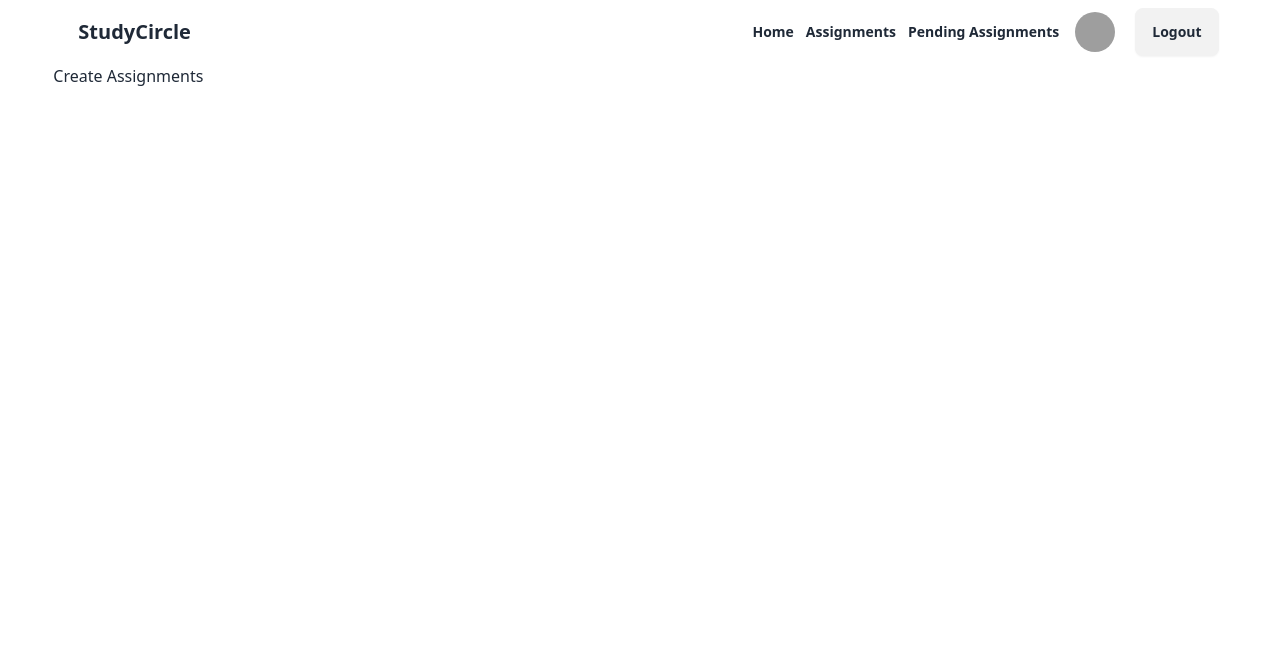
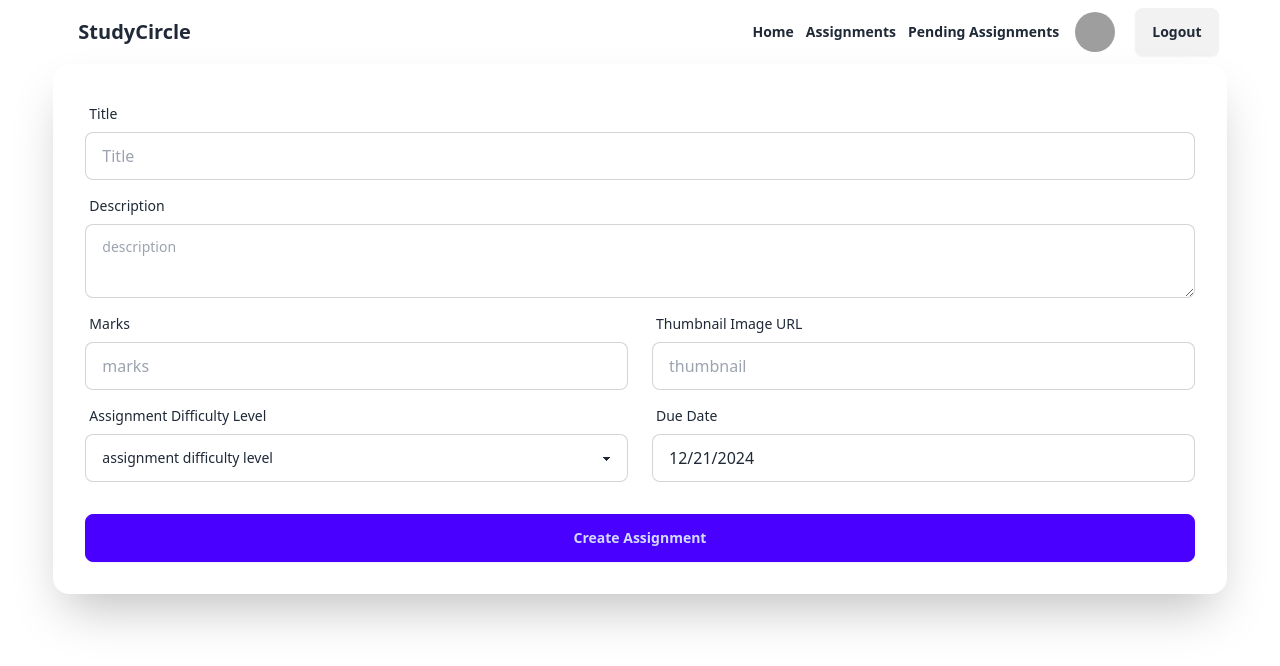
Before and after one commit to Sadia492/study-circle, a React (Vite) app: page /create-assignments in a window 1280 px wide. Shown: the top 666 px of the page. Built offline with nearby package versions, Linux system fonts and the light colour scheme; no server answers; sample sign-in values are in the browser's storage; grey boxes are pictures that could not be loaded.

Commit message:
create assignment page functionality added

```diff
--- a/package.json
+++ b/package.json
@@ -10,12 +10,15 @@
     "preview": "vite preview"
   },
   "dependencies": {
+    "axios": "^1.7.9",
     "firebase": "^11.1.0",
     "react": "^18.3.1",
+    "react-datepicker": "^7.5.0",
     "react-dom": "^18.3.1",
     "react-hot-toast": "^2.4.1",
     "react-icons": "^5.4.0",
-    "react-router-dom": "^6.28.1"
+    "react-router-dom": "^6.28.1",
+    "sweetalert2": "^11.15.3"
   },
   "devDependencies": {
     "@eslint/js": "^9.17.0",
--- a/src/pages/CreateAssignments.jsx
+++ b/src/pages/CreateAssignments.jsx
@@ -1,5 +1,137 @@
-import React from "react";
+import React, { useState } from "react";
+import DatePicker from "react-datepicker";
+import "react-datepicker/dist/react-datepicker.css";
+import useAuth from "../hooks/useAuth";
+import axios from "axios";
+import toast from "react-hot-toast";
+import Swal from "sweetalert2";
 
 export default function CreateAssignments() {
-  return <div>Create Assignments</div>;
+  const [startDate, setStartDate] = useState(new Date());
+  const { user } = useAuth();
+  const handleSubmit = async (e) => {
+    e.preventDefault();
+    const form = e.target;
+    const title = form.title.value;
+    const description = form.description.value;
+    const marks = parseFloat(form.marks.value);
+    const image = form.image.value;
+    const difficulty = form.difficulty.value;
+    const dueDate = startDate;
+
+    const formData = {
+      title,
+      description,
+      marks,
+      image,
+      difficulty,
+      dueDate,
+      creator: {
+        email: user?.email,
+        name: user?.displayName,
+      },
+    };
+
+    try {
+      const { data } = await axios.post(
+        `${import.meta.env.VITE_URL}/add-assignments`,
+        formData
+      );
+      if (data.insertedId) {
+        Swal.fire({
+          title: "Assignment created",
+          text: "Assignment Created successfully",
+          icon: "success",
+        });
+      }
+    } catch (err) {
+      console.error("Error while posting data:", err);
+    }
+  };
+  return (
+    <div>
+      <div className="card bg-base-100 w-full  shadow-2xl">
+        <form
+          onSubmit={handleSubmit}
+          className="card-body grid grid-cols-1 md:grid-cols-2 gap-x-6"
+        >
+          <div className="form-control md:col-span-2">
+            <label className="label">
+              <span className="label-text">Title</span>
+            </label>
+            <input
+              type="text"
+              name="title"
+              placeholder="Title"
+              className="input input-bordered"
+              required
+            />
+          </div>
+          <div className="form-control md:col-span-2">
+            <label className="label">
+              <span className="label-text">Description</span>
+            </label>
+            <textarea
+              name="description"
+              className="textarea textarea-bordered"
+              placeholder="description"
+            ></textarea>
+          </div>
+          <div className="form-control">
+            <label className="label">
+              <span className="label-text">Marks</span>
+            </label>
+            <input
+              type="number"
+              name="marks"
+              placeholder="marks"
+              className="input input-bordered"
+              required
+            />
+          </div>
+          <div className="form-control">
+            <label className="label">
+              <span className="label-text">Thumbnail Image URL</span>
+            </label>
+            <input
+              type="text"
+              name="image"
+              placeholder="thumbnail"
+              className="input input-bordered"
+              required
+            />
+          </div>
+          <div className="form-control">
+            <label className="label">
+              <span className="label-text">Assignment Difficulty Level</span>
+            </label>
+            <select
+              name="difficulty"
+              className="select select-bordered w-full"
+              required
+              defaultValue="assignment difficulty level"
+            >
+              <option value="">assignment difficulty level</option>
+              <option value="easy">easy</option>
+              <option value="medium">medium</option>
+              <option value="hard">hard</option>
+            </select>
+          </div>
+          <div className="form-control">
+            <label className="label">
+              <span className="label-text">Due Date</span>
+            </label>
+            <DatePicker
+              className="w-full input input-bordered"
+              selected={startDate}
+              onChange={(date) => setStartDate(date)}
+            />
+          </div>
+          <div className="form-control mt-6 md:col-span-2">
+            <button className="btn btn-primary">Create Assignment</button>
+          </div>
+        </form>
+      </div>
+    </div>
+  );
 }
```
Also changed, not shown: 1 other file (tests, documents, lock files or other folders).
